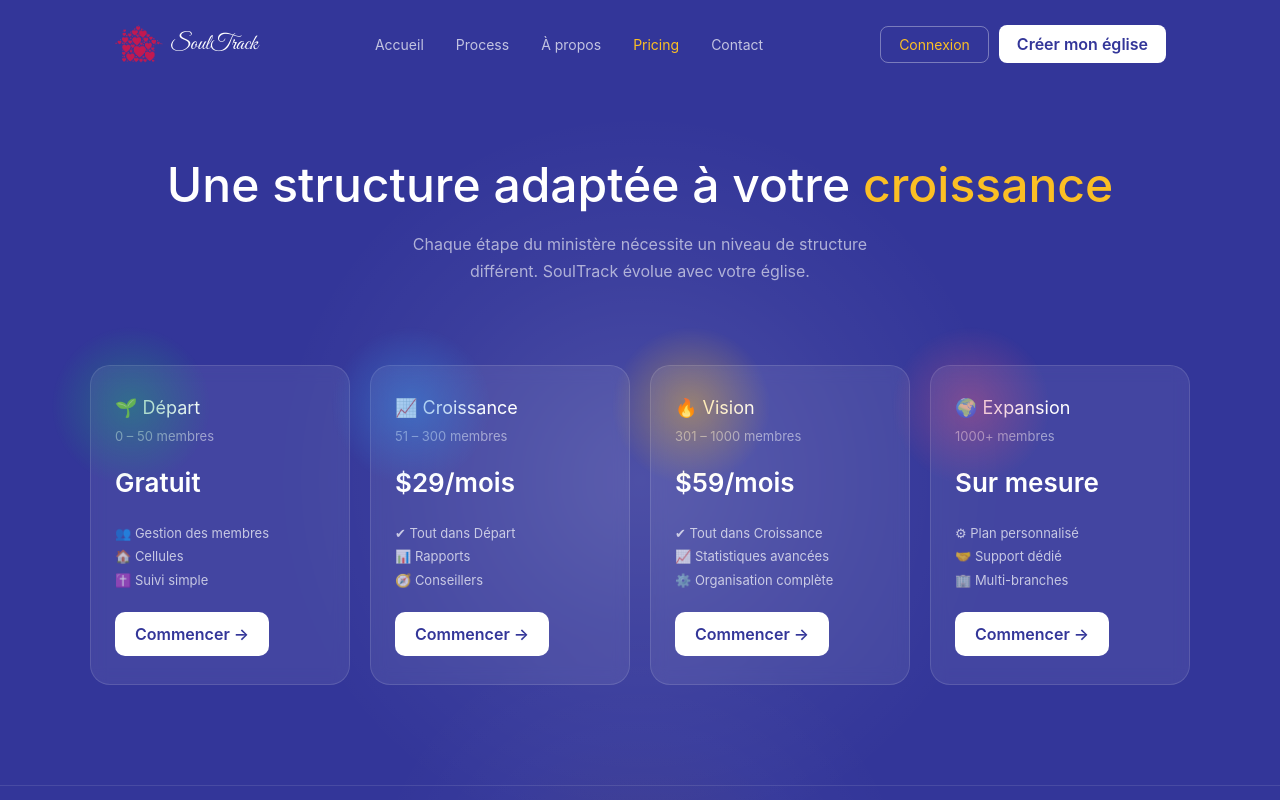
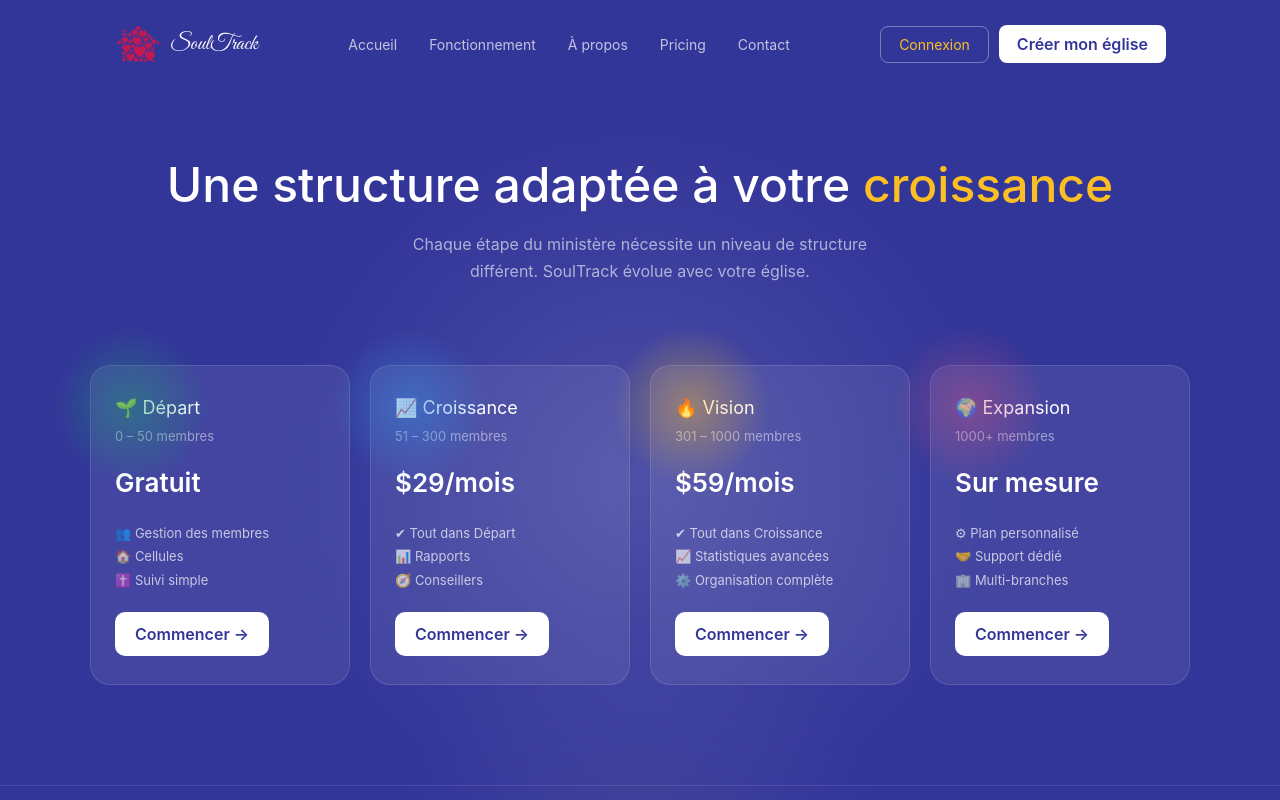
Before and after one commit to allanbavajee/soultrack, a Next.js app: page /site/pricing in a window 1280 px wide. Shown: the top 800 px of the page. Built offline with nearby package versions, Linux system fonts and the light colour scheme.

Commit message:
Update pricing.js

```diff
--- a/pages/site/pricing.js
+++ b/pages/site/pricing.js
@@ -22,10 +22,10 @@ export default function PricingPage() {
 
   const navItems = [
     { label: "Accueil", path: "/site/HomePage" },
-    { label: "Process", path: "/CommentCaMarche" },
-    { label: "À propos", path: "/about" },
-    { label: "Pricing", path: "/pricing" },
-    { label: "Contact", path: "/contact" },
+    { label: "Fonctionnement", path: "site/Fonctionnement" },
+    { label: "À propos", path: "site/about" },
+    { label: "Pricing", path: "site/pricing" },
+    { label: "Contact", path: "site/contact" },
   ];
 
   const plans = [
```
